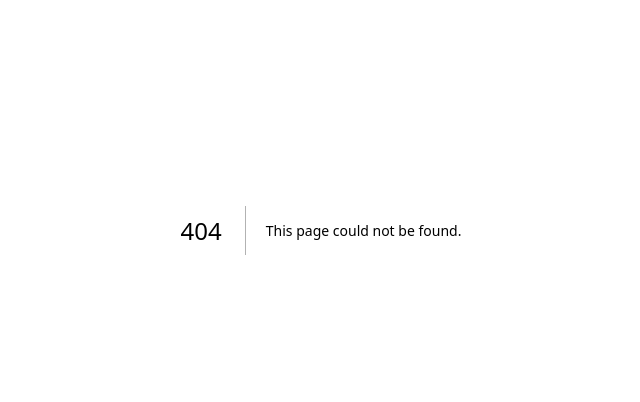
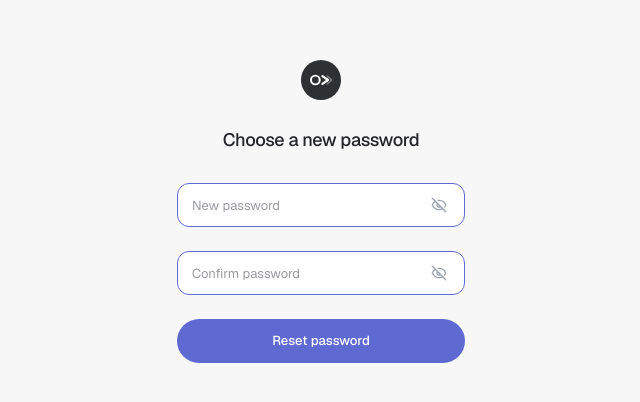
Before and after one commit to natashahans/playnext, a Next.js app: page /login/reset-password in a window 1280 px wide. Before the commit this address had no page. Shown: the part 170-572 px from the top of the page, without its empty margins (319-959 px from the left). Built offline with nearby package versions, Linux system fonts and the light colour scheme; no server answers.

Commit message:
Add forgot password flow with password reset screens

```diff
--- /dev/null
+++ b/src/app/(auth)/login/check-reset-email/page.tsx
@@ -0,0 +1,78 @@
+"use client";
+
+import { useSearchParams } from "next/navigation";
+import { useState } from "react";
+import { supabase } from "@/lib/supabase";
+import { useAuthTransition } from "@/components/auth/AuthTransitionProvider";
+
+export default function CheckResetEmailPage() {
+  const searchParams = useSearchParams();
+  const { navigateAuth } = useAuthTransition();
+
+  const email = searchParams.get("email") ?? "";
+
+  const [loading, setLoading] = useState(false);
+  const [resent, setResent] = useState(false);
+  const [errorMessage, setErrorMessage] = useState("");
+
+  async function resendEmail() {
+    if (!email) return;
+
+    setLoading(true);
+    setErrorMessage("");
+
+    const { error } = await supabase.auth.resetPasswordForEmail(email, {
+      redirectTo: `${window.location.origin}/login/reset-password`,
+    });
+
+    if (error) {
+      setErrorMessage(error.message);
+      setLoading(false);
+      return;
+    }
+
+    setResent(true);
+    setLoading(false);
+  }
+
+  return (
+    <>
+      <h1 className="auth-title">Check your email</h1>
+
+      <p className="auth-helper">
+        We've sent a password reset link to <strong>{email}</strong>.
+      </p>
+
+      {errorMessage && (
+        <p className="auth-error auth-login-error">
+          {errorMessage}
+        </p>
+      )}
+
+      {resent && (
+        <p className="auth-helper">
+          Password reset email sent again.
+        </p>
+      )}
+
+      <div className="auth-actions">
+        <button
+          type="button"
+          onClick={resendEmail}
+          disabled={loading}
+          className="auth-button auth-button-secondary"
+        >
+          {loading ? "Sending..." : "Resend email"}
+        </button>
+
+        <button
+          type="button"
+          onClick={() => navigateAuth("/login")}
+          className="auth-button auth-button-secondary"
+        >
+          Back to login
+        </button>
+      </div>
+    </>
+  );
+}
--- a/src/app/(auth)/login/email/page.tsx
+++ b/src/app/(auth)/login/email/page.tsx
@@ -78,6 +78,18 @@ export default function LoginEmailPage() {
           </p>
         )}
 
+        <p className="auth-forgot">
+          <button
+            type="button"
+            onClick={() =>
+              navigateAuth(`/login/forgot-password?email=${encodeURIComponent(email.trim())}`)
+            }
+            className="auth-link"
+          >
+            Forgot password?
+          </button>
+        </p>
+
         <button type="submit" className="auth-button auth-button-primary">
           Log in
         </button>
--- /dev/null
+++ b/src/app/(auth)/login/forgot-password/page.tsx
@@ -0,0 +1,96 @@
+"use client";
+
+import { useSearchParams } from "next/navigation";
+import { useState } from "react";
+import { supabase } from "@/lib/supabase";
+import { useAuthTransition } from "@/components/auth/AuthTransitionProvider";
+
+export default function ForgotPasswordPage() {
+  const searchParams = useSearchParams();
+  const { navigateAuth } = useAuthTransition();
+
+  const [email, setEmail] = useState(
+    searchParams.get("email") ?? ""
+  );
+
+  const [loading, setLoading] = useState(false);
+  const [errorMessage, setErrorMessage] = useState("");
+
+  async function sendResetEmail(
+    event: React.FormEvent<HTMLFormElement>
+  ) {
+    event.preventDefault();
+
+    setLoading(true);
+    setErrorMessage("");
+
+    const { error } =
+      await supabase.auth.resetPasswordForEmail(
+        email.trim(),
+        {
+          redirectTo:
+            `${window.location.origin}/auth/reset-password`,
+        }
+      );
+
+    if (error) {
+      setErrorMessage(error.message);
+      setLoading(false);
+      return;
+    }
+
+    navigateAuth(
+      `/login/check-reset-email?email=${encodeURIComponent(email)}`
+    );
+  }
+
+  return (
+    <>
+      <h1 className="auth-title">
+        Reset your password
+      </h1>
+
+      <form
+        onSubmit={sendResetEmail}
+        className="auth-actions"
+      >
+        <input
+          type="email"
+          required
+          value={email}
+          onChange={(e) =>
+            setEmail(e.target.value)
+          }
+          placeholder="Email address"
+          className="auth-input"
+        />
+
+        {errorMessage && (
+          <p className="auth-error auth-login-error">
+            {errorMessage}
+          </p>
+        )}
+
+        <button
+          type="submit"
+          disabled={loading}
+          className="auth-button auth-button-primary"
+        >
+          {loading
+            ? "Sending..."
+            : "Send reset email"}
+        </button>
+      </form>
+
+      <p className="auth-footer">
+        <button
+          type="button"
+          onClick={() => navigateAuth("/login/email")}
+          className="auth-link"
+        >
+          Back
+        </button>
+      </p>
+    </>
+  );
+}
--- /dev/null
+++ b/src/app/(auth)/login/reset-password/page.tsx
@@ -0,0 +1,116 @@
+"use client";
+
+import { useState } from "react";
+import { useRouter } from "next/navigation";
+import { Eye, EyeOff } from "lucide-react";
+import { supabase } from "@/lib/supabase";
+
+export default function ResetPasswordPage() {
+  const router = useRouter();
+
+  const [password, setPassword] = useState("");
+  const [confirmPassword, setConfirmPassword] = useState("");
+
+  const [showPassword, setShowPassword] = useState(false);
+  const [showConfirmPassword, setShowConfirmPassword] = useState(false);
+
+  const [loading, setLoading] = useState(false);
+  const [errorMessage, setErrorMessage] = useState("");
+
+  async function resetPassword(
+    event: React.FormEvent<HTMLFormElement>
+  ) {
+    event.preventDefault();
+
+    setErrorMessage("");
+
+    if (password !== confirmPassword) {
+      setErrorMessage("Passwords do not match.");
+      return;
+    }
+
+    setLoading(true);
+
+    const { error } = await supabase.auth.updateUser({
+      password,
+    });
+
+    if (error) {
+      setErrorMessage(error.message);
+      setLoading(false);
+      return;
+    }
+
+    router.replace("/login?reset=success");
+  }
+
+return (
+  <>
+    <h1 className="auth-title">Choose a new password</h1>
+
+    <form onSubmit={resetPassword} className="auth-actions">
+      <div className="auth-password">
+        <input
+          type={showPassword ? "text" : "password"}
+          placeholder="New password"
+          value={password}
+          minLength={6}
+          required
+          onChange={(e) => setPassword(e.target.value)}
+          className="auth-input"
+        />
+
+        <button
+          type="button"
+          onClick={() => setShowPassword(!showPassword)}
+          className="auth-password-toggle"
+          aria-label={showPassword ? "Hide password" : "Show password"}
+        >
+          {showPassword ? <Eye size={16} /> : <EyeOff size={16} />}
+        </button>
+      </div>
+
+      <div className="auth-password">
+        <input
+          type={showConfirmPassword ? "text" : "password"}
+          placeholder="Confirm password"
+          value={confirmPassword}
+          minLength={6}
+          required
+          onChange={(e) => setConfirmPassword(e.target.value)}
+          className="auth-input"
+        />
+
+        <button
+          type="button"
+          onClick={() => setShowConfirmPassword(!showConfirmPassword)}
+          className="auth-password-toggle"
+          aria-label={
+            showConfirmPassword ? "Hide password" : "Show password"
+          }
+        >
+          {showConfirmPassword ? (
+            <Eye size={16} />
+          ) : (
+            <EyeOff size={16} />
+          )}
+        </button>
+      </div>
+
+      {errorMessage && (
+        <p className="auth-error auth-login-error">
+          {errorMessage}
+        </p>
+      )}
+
+      <button
+        type="submit"
+        disabled={loading}
+        className="auth-button auth-button-primary"
+      >
+        {loading ? "Updating..." : "Reset password"}
+      </button>
+    </form>
+  </>
+);
+}
```
